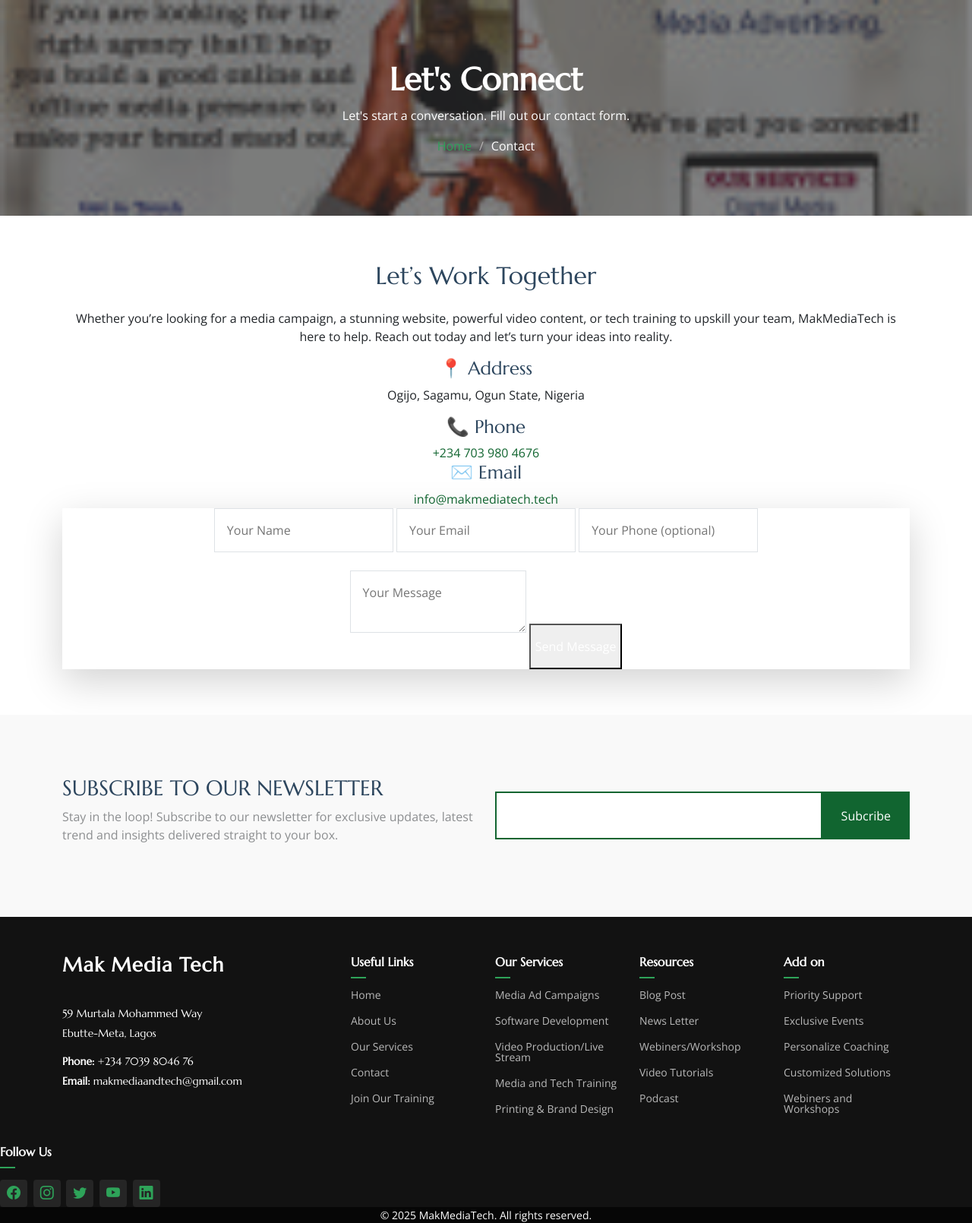
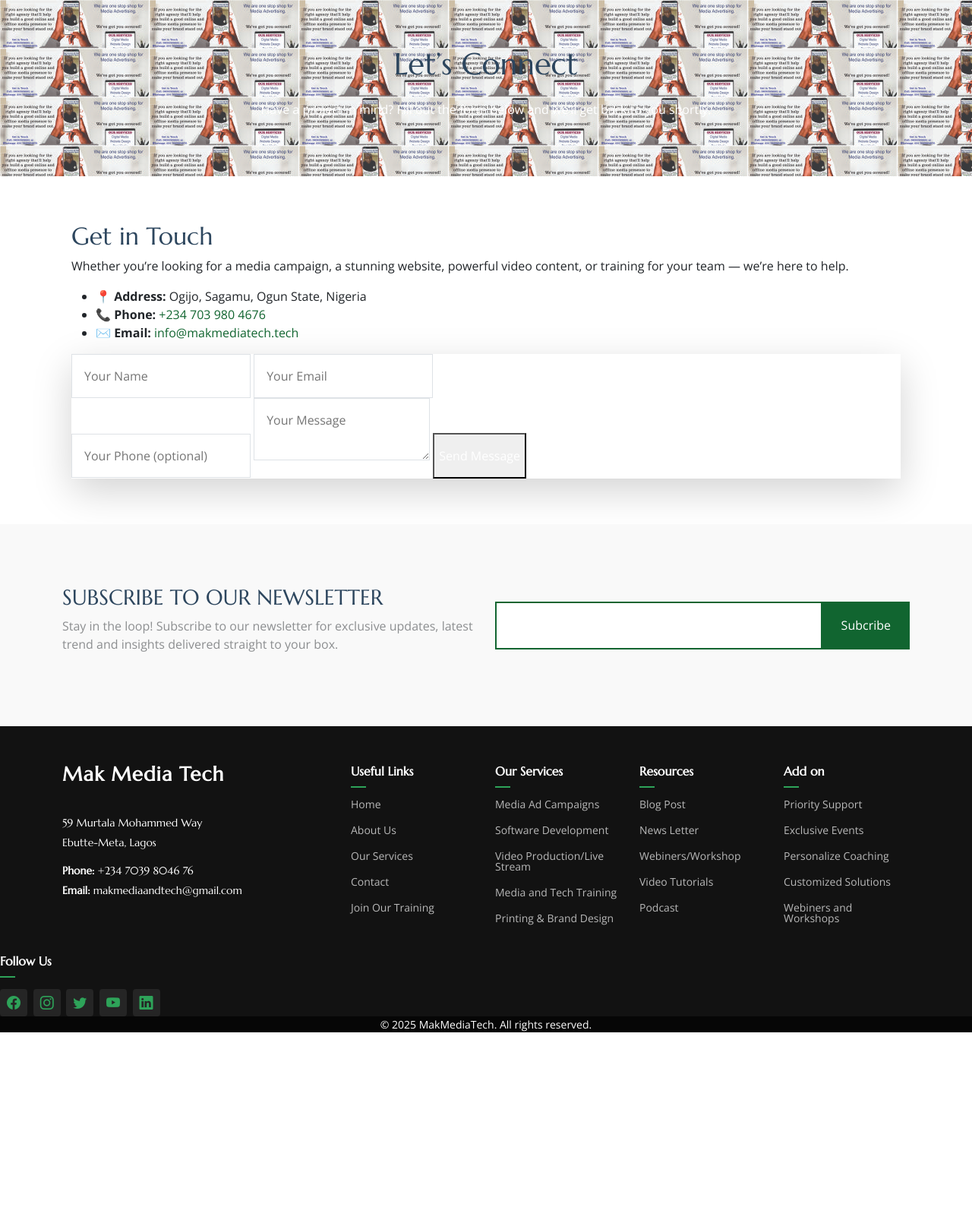
Before and after one commit to kennyakanbi/makmedia, a Django app: page /contact/ in a window 1280 px wide. Shown: the part 100-1710 px from the top of the page at 76% size. After the commit the page ends 1459 px from the top, so only its background shows below. Run offline with Django 5.2, Linux system fonts and the light colour scheme; some libraries are stand-ins or nearby versions.

Commit message:
working contact page

```diff
--- a/myapp/models.py
+++ b/myapp/models.py
@@ -1,5 +1,6 @@
 from django.db import models
 from django.utils.text import slugify
+
 
 class Contact(models.Model):
     name = models.CharField(max_length=100)
--- a/myapp/templates/about.html
+++ b/myapp/templates/about.html
@@ -1,6 +1,6 @@
 {% extends "basic.html" %}
 {% load static %}
-{% block title %}about{% endblock title %}
+{% block title %}About{% endblock title %}
 
 {% block body %}
 <main class="main">
--- a/myapp/templates/contact.html
+++ b/myapp/templates/contact.html
@@ -5,76 +5,66 @@
 {% block body %}
 <main class="main">
 
-    <!-- Page Title -->
-    <div class="page-title dark-background" data-aos="fade" style="background-image: url({% static 'assets/img/contact.jpg' %});">
-      <div class="container position-relative">
-        <h1>Let's Connect</h1>
-        <p>
-          Let's start a conversation. Fill out our contact form.
+  <!-- Hero Section -->
+  <section class="relative bg-cover bg-center py-20 text-white"
+           style="background-image: url({% static 'assets/img/contact.jpg' %});">
+    <div class="absolute inset-0 bg-black/60"></div>
+    <div class="relative container mx-auto text-center z-10">
+      <h1 class="text-4xl md:text-5xl font-bold mb-4">Let’s Connect</h1>
+      <p class="max-w-2xl mx-auto text-lg">
+        Have a project in mind? Fill out the form below and we’ll get back to you shortly.
       </p>
-        <nav class="breadcrumbs">
-          <ol>
-            <li><a href="{% url 'home' %}">Home</a></li>  <!-- Better: use url tag -->
-            <li class="current">Contact</li>
-          </ol>
-        </nav>
     </div>
-    </div><!-- End Page Title -->
+  </section>
 
-    <!-- Django messages -->
+  <!-- Flash Messages -->
+  <div class="container mx-auto px-4 mt-6 max-w-2xl">
     {% for message in messages %}
-      <div class="alert alert-{{ message.tags }} alert-dismissible fade show" role="alert">
-        <strong>{{ message }}</strong>
-        <button type="button" class="btn-close" data-bs-dismiss="alert" aria-label="Close"></button>
+      <div class="mb-4 p-4 rounded-lg text-white {% if message.tags == 'success' %}bg-green-600{% else %}bg-red-600{% endif %}">
+        {{ message }}
       </div>
     {% endfor %}
+  </div>
 
-    <section class="py-12 bg-gray-50">
-      <div class="container mx-auto text-center max-w-3xl">
-        <h2 class="text-3xl font-bold mb-4 text-gray-900">Let’s Work Together</h2>
+  <!-- Contact Section -->
+  <section class="py-16 bg-gray-50">
+    <div class="container mx-auto px-4 max-w-5xl grid grid-cols-1 md:grid-cols-2 gap-12 items-start">
+
+      <!-- Contact Info -->
+      <div>
+        <h2 class="text-3xl font-bold mb-6 text-gray-900">Get in Touch</h2>
         <p class="text-gray-700 mb-8">
           Whether you’re looking for a media campaign, a stunning website, powerful video content,
-          or tech training to upskill your team, MakMediaTech is here to help.
-          Reach out today and let’s turn your ideas into reality.
+          or training for your team — we’re here to help.
         </p>
-
-        <!-- Contact Information -->
-        <div class="grid grid-cols-1 md:grid-cols-3 gap-6 mb-12">
-          <div>
-            <h4 class="font-semibold text-lg">📍 Address</h4>
-            <p class="text-gray-600">Ogijo, Sagamu, Ogun State, Nigeria</p>
-          </div>
-          <div>
-            <h4 class="font-semibold text-lg">📞 Phone</h4>
-            <a href="tel:+2347039804676" class="text-blue-500 hover:underline">+234 703 980 4676</a>
-          </div>
-          <div>
-            <h4 class="font-semibold text-lg">✉️ Email</h4>
-            <a href="mailto:info@makmediatech.tech" class="text-blue-500 hover:underline">info@makmediatech.tech</a>
-          </div>
+        <ul class="space-y-4 text-gray-700">
+          <li><strong>📍 Address:</strong> Ogijo, Sagamu, Ogun State, Nigeria</li>
+          <li><strong>📞 Phone:</strong> <a href="tel:+2347039804676" class="text-blue-600 hover:underline">+234 703 980 4676</a></li>
+          <li><strong>✉️ Email:</strong> <a href="mailto:info@makmediatech.tech" class="text-blue-600 hover:underline">info@makmediatech.tech</a></li>
+        </ul>
       </div>
 
       <!-- Contact Form -->
-        <form action="{% url 'contact' %}" method="POST" class="bg-white shadow-lg rounded-lg p-6">
+      <div class="bg-white shadow-lg rounded-xl p-8">
+        <form action="{% url 'contact' %}" method="POST" class="space-y-4">
           {% csrf_token %}
-          <div class="grid grid-cols-1 md:grid-cols-2 gap-4 mb-4">
-            <input type="text" name="name" placeholder="Your Name" required
-                   class="border border-gray-300 rounded-lg p-3 w-full">
-            <input type="email" name="email" placeholder="Your Email" required
-                   class="border border-gray-300 rounded-lg p-3 w-full">
-            <input type="text" name="phone" placeholder="Your Phone (optional)"
-                   class="border border-gray-300 rounded-lg p-3 w-full">
+          <div class="grid grid-cols-1 md:grid-cols-2 gap-4">
+            <input type="text" name="name" value="{{ request.POST.name }}" placeholder="Your Name" required
+                   class="border border-gray-300 rounded-lg p-3 w-full focus:ring-2 focus:ring-blue-500">
+            <input type="email" name="email" value="{{ request.POST.email }}" placeholder="Your Email" required
+                   class="border border-gray-300 rounded-lg p-3 w-full focus:ring-2 focus:ring-blue-500">
           </div>
-
+          <input type="text" name="phone" value="{{ request.POST.phone }}" placeholder="Your Phone (optional)"
+                 class="border border-gray-300 rounded-lg p-3 w-full focus:ring-2 focus:ring-blue-500">
           <textarea name="message" placeholder="Your Message" required
-                    class="border border-gray-300 rounded-lg p-3 w-full mb-4"></textarea>
-
+                    class="border border-gray-300 rounded-lg p-3 w-full h-32 focus:ring-2 focus:ring-blue-500">{{ request.POST.message }}</textarea>
           <button type="submit"
-                  class="bg-blue-600 hover:bg-blue-700 text-white font-semibold px-6 py-3 rounded-lg">
+                  class="w-full bg-blue-600 hover:bg-blue-700 text-white font-semibold px-6 py-3 rounded-lg transition">
             Send Message
           </button>
         </form>
       </div>
+    </div>
   </section>
 </main>
 {% endblock body %}
--- a/myapp/views.py
+++ b/myapp/views.py
@@ -65,10 +65,10 @@ def contact(request):
     if request.method == "POST":
         fname = request.POST.get('name')
         femail = request.POST.get('email')
-        fdesc = request.POST.get('message')   # ✅ match template
-        fphoneno = request.POST.get('phone')  # if you want to add a phone field later
+        fmessage = request.POST.get('message')   # ✅ fixed
+        fphoneno = request.POST.get('phone')
 
-        query = Contact(name=fname, email=femail, description=fdesc)
+        query = Contact(name=fname, email=femail, phone=fphoneno, message=fmessage)
         query.save()
         messages.success(request, "Thanks for contacting us! We’ll get back to you soon.")
         return redirect('/contact')
```
Also changed, not shown: myapp/admin.py (+6 -1 lines), db.sqlite3. Lines whose indentation alone changed are shown as unchanged.
